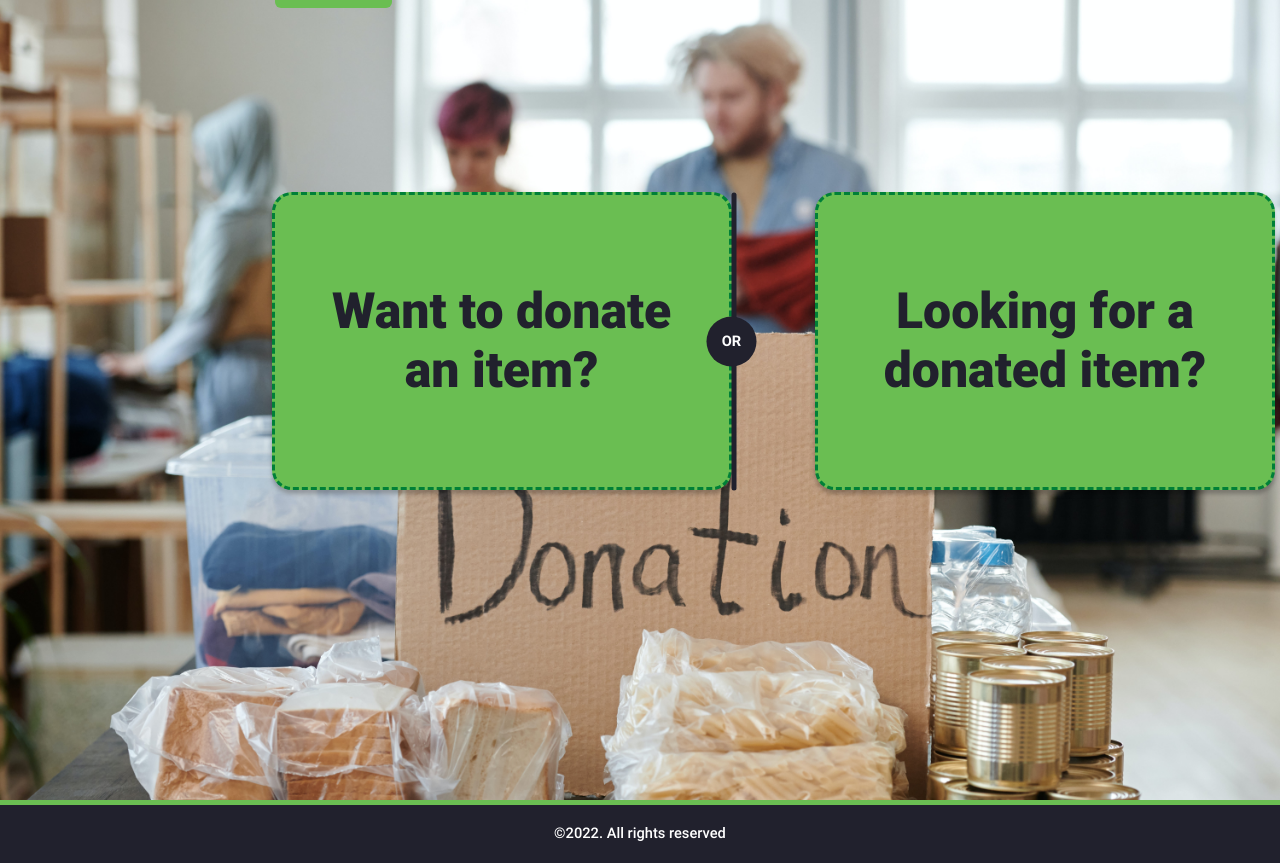
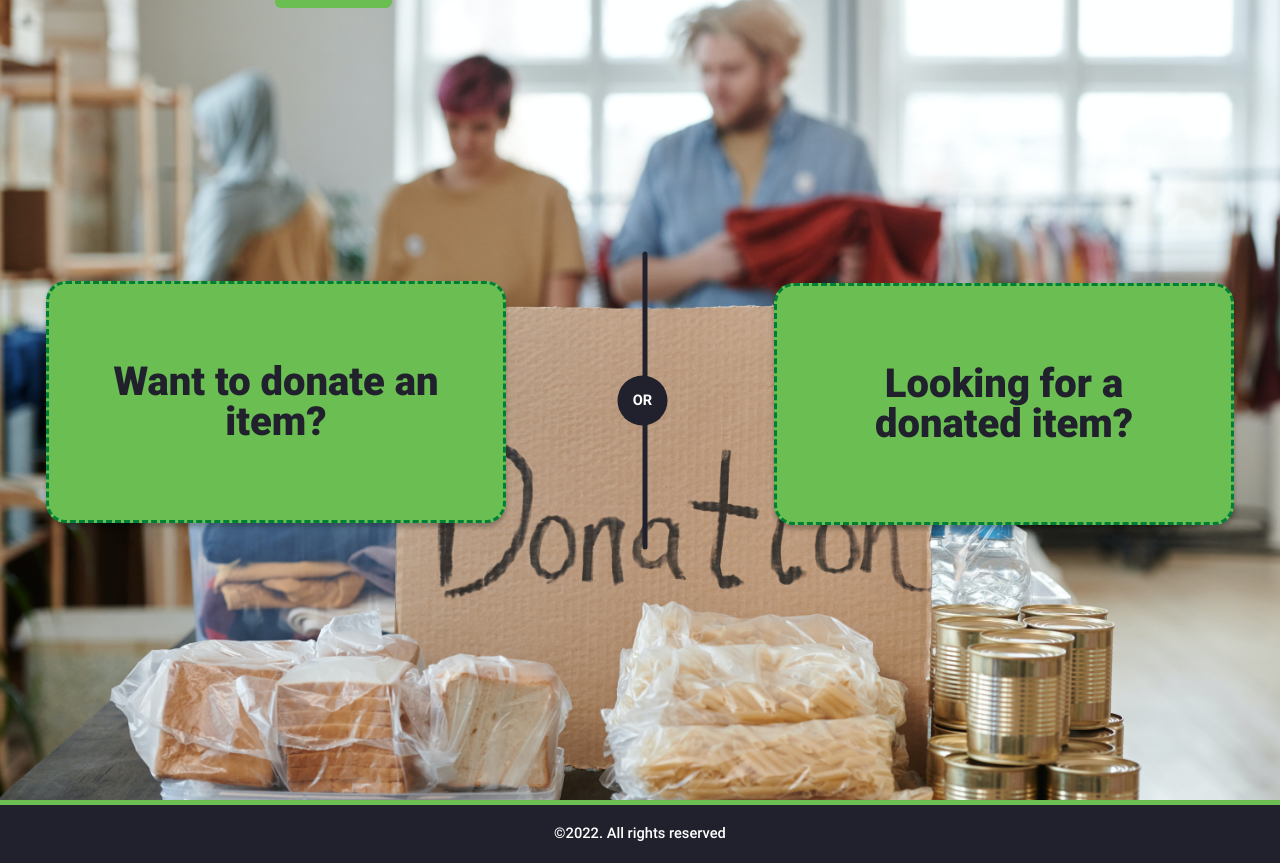
Before and after one commit to gcivil-nyu-org/S2022-Team-3-repo, a Django app: page /reuse/ in a window 1280 px wide; the page is wider, and only the part inside the window is pictured. Shown: the part 101-964 px from the top of that part. Run offline with Django 4.2, Linux system fonts and the light colour scheme; some libraries are stand-ins or nearby versions.

Commit message:
Fix the UI Alignment in Reuse Landing Page

```diff
--- a/greenCan/reuse/templates/reuse_index.html
+++ b/greenCan/reuse/templates/reuse_index.html
@@ -5,49 +5,57 @@
 Reuse | greenCan
 {% endblock %}
 {% block style %}
+  <link rel="stylesheet" href="{% static 'css/bg.css' %}" />
+  <style>
+    .background{
+    background-image: url("{% static 'images/landing/donation.jpg' %}");
+    object-fit:cover;
+    height: 100vh;
+    width: 100vw;
+    background-size: cover;
+    background-position: center center;
+    background-repeat: no-repeat;
+    text-align:center;
+    margin:0;
+    padding:0;
+  }
 
-<link rel="stylesheet" href="https://unpkg.com/leaflet@1.7.1/dist/leaflet.css" integrity="sha512-xodZBNTC5n17Xt2atTPuE1HxjVMSvLVW9ocqUKLsCC5CXdbqCmblAshOMAS6/keqq/sMZMZ19scR4PsZChSR7A==" crossorigin="" />
-<script src="https://unpkg.com/leaflet@1.7.1/dist/leaflet.js" integrity="sha512-XQoYMqMTK8LvdxXYG3nZ448hOEQiglfqkJs1NOQV44cWnUrBc8PkAOcXy20w0vlaXaVUearIOBhiXZ5V3ynxwA==" crossorigin=""></script>
-<link rel="stylesheet" href="{% static 'css/map.css' %}" />
-<link rel="stylesheet" href="{% static 'css/filter.css' %}" />
-<link rel="stylesheet" href="{% static 'css/card.css' %}" />
-<link rel="stylesheet" href="{% static 'css/bg.css' %}" />
+  body {
+    overflow-x: hidden;
+  }
 
+  </style>
 {% endblock %}
 
 {% block main %}
-
-<!-- <div class="container-fluid" style="background-image: url({% static 'images/backgrounds/reuse.jpg'%});object-fit:cover;height:100vh;width: 100vw;border:1px solid #000000;margin: 0px 20px 20px 20px;"> -->
-  <div class="container-fluid" style="background-image: url({% static 'images/landing/donation.jpg'%});object-fit:cover;height:100vh;width: 100vw;background-size: cover; backgound-position: center center;
-  background-repeat: no-repeat;
-  text-align:center;
-  margin:0px 20px 0px 20px;
-  padding:0;">
-
-    <!-- <img src="{% static 'images/backgrounds/reuse.jpg' %}"  style="object-fit: cover;height: 100vh;width: 100vw;"/> -->
-  <div class="row justify-content-center align-items-center" style="padding-top: 15%;">
-
-   <div class="col-md-2 col-10 offset-1 justify-content-center align-items-center">
+<div class="container-fluid background d-flex justify-content-center py-auto">
+  <div class="row justify-content-center align-items-center row-frame mx-3">
+    <div class="col-md-5 offset-md-0 col-10 d-flex justify-content-center align-items-center mb-md-0 my-1">
       <div class="left-frame">
-      <div class="box-left">
+        <div class="box-left py-5">
           <div class="text-box-left">
-        <a href="{% url 'reuse:donation-page' %}" class="landing-anchors" >Want to donate an item?</a></div></div></div></div>
-        <div class="col-md-1 col-10  d-none d-md-block offset-1 align-items-center">
-          <!-- <div class="line"></div> -->
-          <!-- <div class="or-text">OR</div></div> -->
+            <a href="{% url 'reuse:donation-page' %}" class="landing-anchors" >Want to donate an item?</a>
+          </div>
+        </div>
+      </div>
+    </div>
+    <div class="col-md-2 offset-md-0 d-none d-md-block offset-0 d-flex justify-content-center align-items-center mb-md-0 mb-1">
       <div class="horizontal-divider-l">
         <div class="or-container-l">
             <div>OR</div>
         </div>
       </div>
     </div>
-        <div class="col-md-3 col-10 offset-1 align-items-center">
+    <div class="col-md-5 offset-md-0 col-10 offset-0 d-flex justify-content-center align-items-center mb-md-0 my-2">
       <div class="right-frame">
-           <div class="box-right">
-             <div class="text-box-right"><a href="{% url 'reuse:listingPage' %}" class="landing-anchors">
-           Looking for a donated item?</a></div></div></div>
+        <div class="box-right py-5">
+          <div class="text-box-right">
+            <a href="{% url 'reuse:listingPage' %}" class="landing-anchors">Looking for a donated item?</a>
           </div>
-
+        </div>
+      </div>
+    </div>
+  </div>
 </div>
 
 
--- a/greenCan/static/css/bg.css
+++ b/greenCan/static/css/bg.css
@@ -1,21 +1,16 @@
-.left-frame{
-    width: 460px;
-    height: 298px;
-    /* left: calc(50% - 460px/2 - 267px);
-    top: calc(50% - 298px/2 + 71px); */
-
+.left-frame, .right-frame {
+    max-width: 460px;
+    max-height: 298px;
 }
 
-    .box-left{
-        width: 460px;
-        height: 298px;
+.box-left, .box-right{
+    min-width: inherit;
+    min-height: inherit;
     display: flex;
     flex-direction: column;
     vertical-align: middle;
     justify-content: center; /* align horizontal */
     align-items: center;
-
-
     background: #6ABE52;
     border: 3px dashed #008037;
     box-sizing: border-box;
@@ -23,16 +18,10 @@
     border-radius: 20px;
 }
 
-        .text-box-left{
-            /* position: absolute; */
-        /* width: 352px;
-        height: 118px; */
-        /* left: 54px;
-        top: 95px; */
+.text-box-left, .text-box-right{
     height: inherit;
     text-decoration: none;
     padding: 30px;
-
     font-family: Roboto;
     font-style: normal;
     font-weight: 900;
@@ -43,16 +32,6 @@
     text-align: center;
 
     color: #21212D;
-        }
-
-
-    .right-frame{
-
-    width: 460px;
-    height: 298px;
-
-
-
 }
 
 .or-container-l{
@@ -82,23 +61,24 @@
 }
 .horizontal-divider-l {
     display: flex;
-        transform: rotate(-90deg);
-        margin: 2em 0;
+    /* margin: 2em 0; */
     width: 298px;
-        left: -15%;
     height: 5px;
     border-radius: 2.5px;
+    left: -28%;
     background-color: #21212d;
     position: relative;
+    transform: rotate(-90deg);
 }
+
 a.landing-anchors{
     height: inherit;
     text-decoration: none;
-        font-family: Roboto;
+    font-family: 'Roboto', sans-serif;
     font-style: normal;
     font-weight: 900;
-        font-size: 50px;
-        line-height: 59px;
+    font-size: 0.8em;
+    line-height: 1em;
     display: flex;
     align-items: center;
     text-align: center;
@@ -108,63 +88,30 @@
 
 .or-text{
     display: flex;
-    justify-content: center; /* align horizontal */
+    justify-content: center;
     align-items: center;
-    font-family: Roboto;
+    font-family: 'Roboto', sans-serif;
     font-style: normal;
     font-weight: 600;
     font-size: 24px;
     line-height: 28px;
-    display: flex;
     align-items: center;
     text-align: center;
-
     color: #ffffff;
 }
 
-
-
 .line{
-     /* width: 394px; */
-    height: 0px;
-
-
     border: 5px solid #21212D;
-    transform: rotate(90deg);
 }
 
-
-    .box-right{
-        /* position: absolute; */
-    flex-direction: column;
-    vertical-align: middle;
-
-    min-width: 460px;
-    min-height: 298px;
-    display: flex;
-    justify-content: center; /* align horizontal */
-    align-items: center;
-    /* left: 0px;
-    top: 0px; */
-
-    background: #6ABE52;
-    border: 3px dashed #008037;
-    box-sizing: border-box;
-    box-shadow: 0px 4px 4px rgba(0, 0, 0, 0.25);
-    border-radius: 20px;
+@media screen and (max-width: 1025px) {
+    .horizontal-divider-l {
+        left: -55%;
+    }
 }
 
-    .text-box-right{
-    flex-direction: column;
-    height: inherit;
-    font-family: Roboto;
-    font-style: normal;
-    font-weight: 900;
-    font-size: 50px;
-    line-height: 59px;
-    display: flex;
-    align-items: center;
-    text-align: center;
-
-    color: #21212D;
+@media screen and (max-width: 770px) {
+    .horizontal-divider-l {
+        left: -95%;
     }
+}
```
Lines whose indentation alone changed are shown as unchanged.
